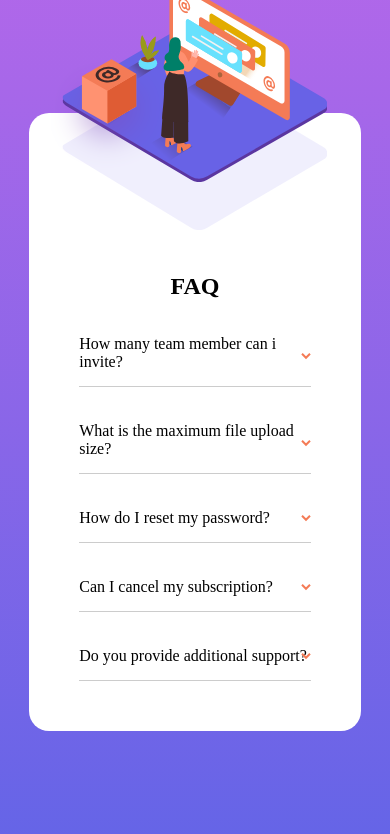
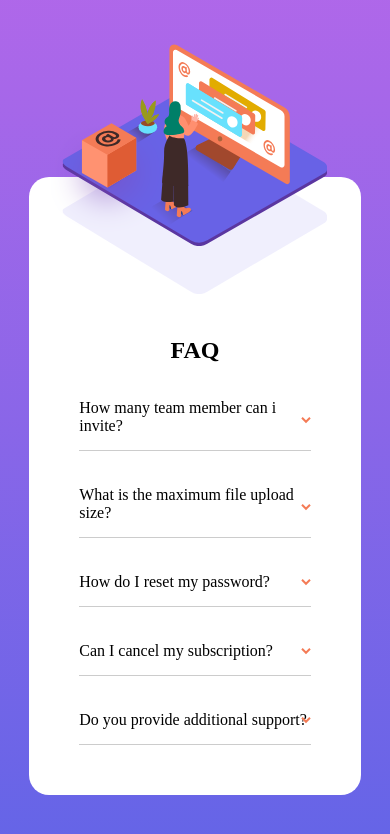
Before and after one commit to YossefMagdy/Frontend-mentor-challenge02, a plain HTML site: page index.html in a window 390 px wide. Drawn offline with Linux system fonts and the light colour scheme; files whose address does not match are found by name.

Commit message:
Update style.css

```diff
--- a/style.css
+++ b/style.css
@@ -77,6 +77,7 @@ section{
 }
 .accordion{
     position: relative;
+    cursor: pointer;
     transition: 1s;
     -webkit-transition: 1s;
     -moz-transition: 1s;
@@ -96,6 +97,7 @@ section{
 
     @media screen and (max-width:499px) {
         .container{
+            margin-top: 8rem;
             width: 85%;
         }
     .container .image .image1{
```
